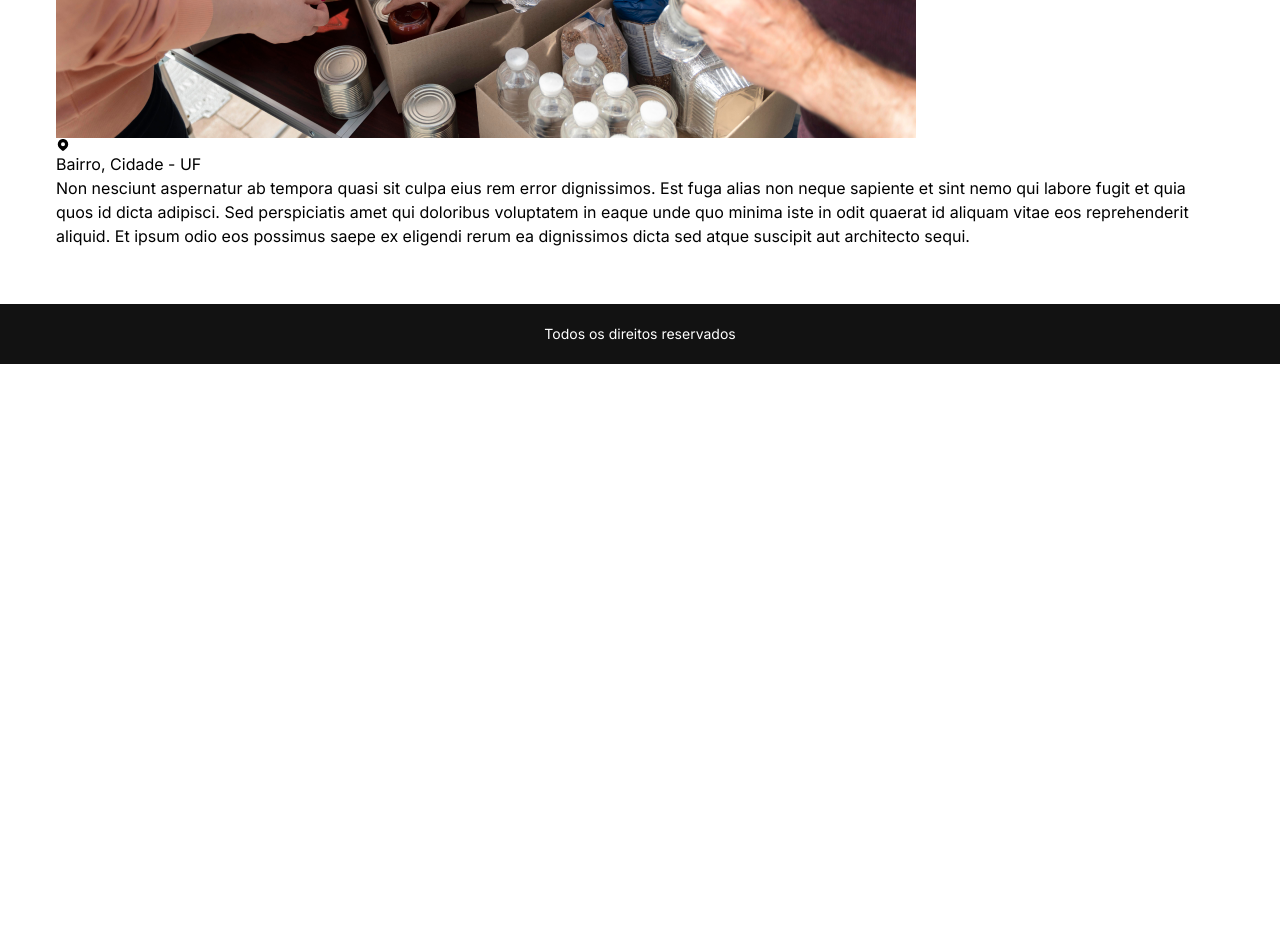
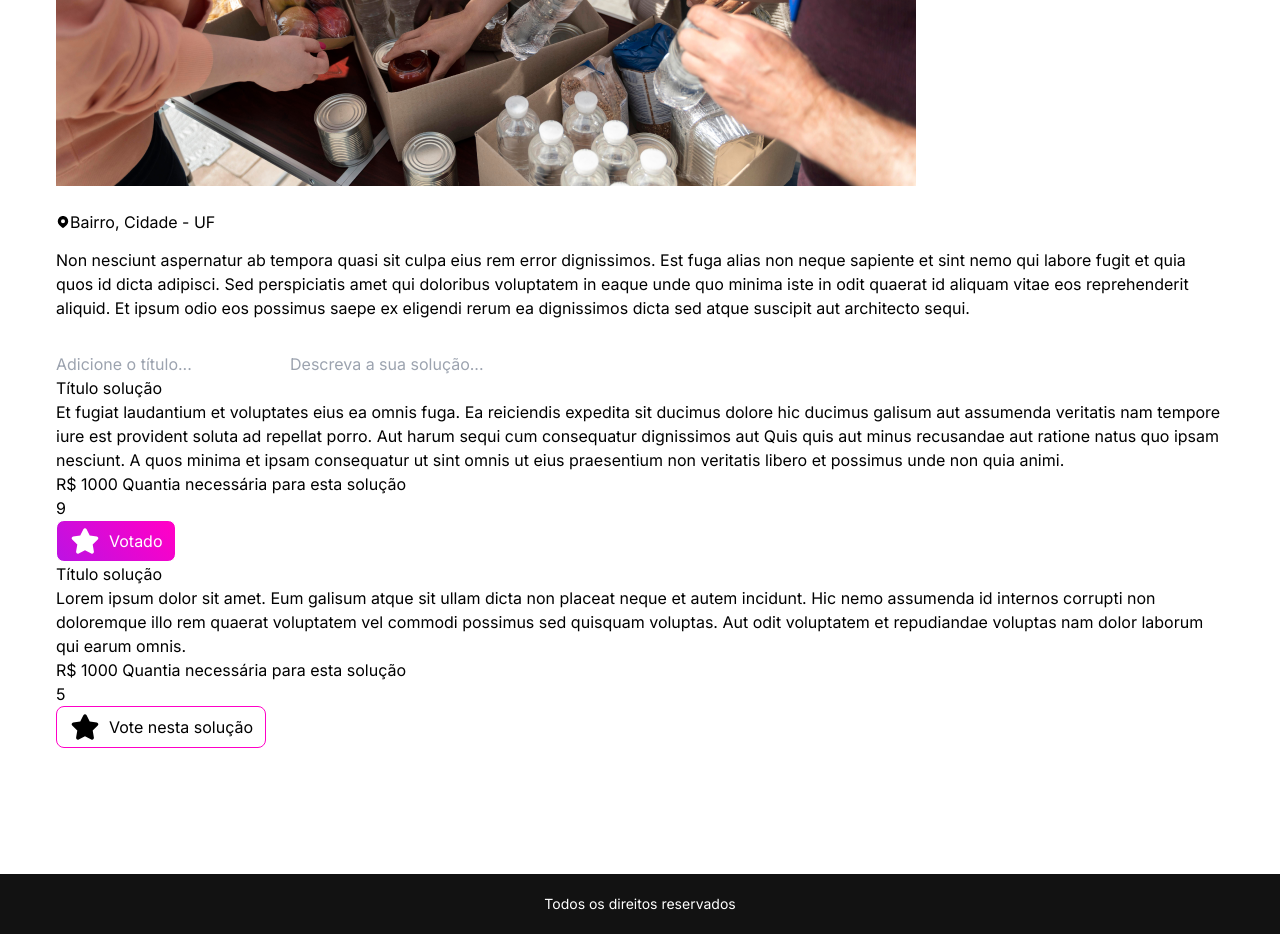
Before and after one commit to CiroMdeFreitas/pagina-problema, a Next.js app: page / in a window 1280 px wide. Shown: the part 560-1494 px from the top of the page. Before the commit the page ends 924 px from the top, so only its background shows below. Built offline with nearby package versions, Linux system fonts and the light colour scheme.

Commit message:
Basic SolutionDiv

```diff
--- a/src/app/page.tsx
+++ b/src/app/page.tsx
@@ -100,23 +100,29 @@ export default function Home() {
           {problem.tittle}
         </div>
 
-        <div>
+        <div className="py-[38px]">
           <div>
-            <Image width={860} height={484} src={problem.image.source} alt={problem.image.alternativeText ? problem.image.alternativeText : "Imagem do problema."} />
+            <Image className="py-[10px]" width={860} height={484} src={problem.image.source} alt={problem.image.alternativeText ? problem.image.alternativeText : "Imagem do problema."} />
 
-            <p><Icon icon="fluent:location-28-filled" className="w-[14px] h-[14px]"/> {problem.address.neighborhood}, {problem.address.city} - {problem.address.estate}</p>
+            <div className="py-[14px] flex items-center">
+              <Icon icon="fluent:location-28-filled" className="w-[14px] h-[14px]"/>
+              {problem.address.neighborhood}, {problem.address.city} - {problem.address.estate}
+            </div>
 
             <p>{problem.description}</p>
 
-            <div>
+            <div className="gap-2 py-[32px]">
+              <form>
+                <input type="text" placeholder="Adicione o título..." />
+                <input type="text" placeholder="Descreva a sua solução..." />
+              </form>
 
+              {
+                problem.solutions.map((solution) => {
+                   return <SolutionDiv key={uuidv4()} solution={solution} />
+                })
+              }
             </div>
-
-            {
-              problem.solutions.map((solution) => {
-                 return <SolutionDiv key={uuidv4()} solution={solution} />
-              })
-            }
           </div>
 
           <div>
--- a/src/components/SolutionDiv/index.tsx
+++ b/src/components/SolutionDiv/index.tsx
@@ -1,4 +1,6 @@
 'use client'
+
+import Button from "../Button";
 
 type SolutionDTO = {
     tittle: string,
@@ -17,7 +19,28 @@ export default function SolutionDiv({ solution, ...props}: SolutionProps) {
 
   return (
       <div {...props} className={`${dafaultClasses} ${props.className}`}>
+        <div>
+          {solution.tittle}
+        </div>
 
+        <div>
+          {solution.description}
+        </div>
+
+        <div>
+          <div>
+            <a>R$ {solution.value}</a> Quantia necessária para esta solução
+          </div>
+
+          <div>
+            <a>{solution.numVotes}</a>
+            {
+              solution.voted ?
+              <Button iconLeft="fluent:star-24-filled">Votado</Button> :
+              <Button variant="secondary" iconLeft="fluent:star-24-filled">Vote nesta solução</Button>
+            }
+          </div>
+        </div>
       </div>
     );
 }
```
